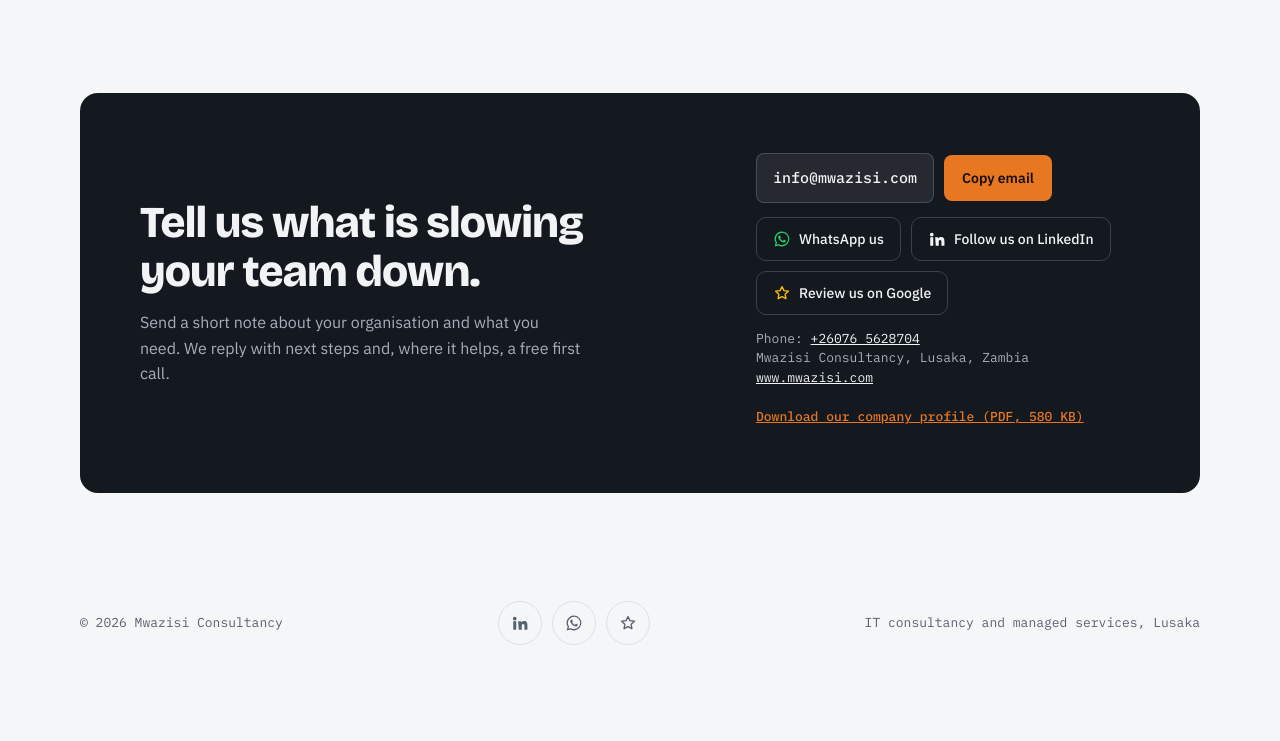
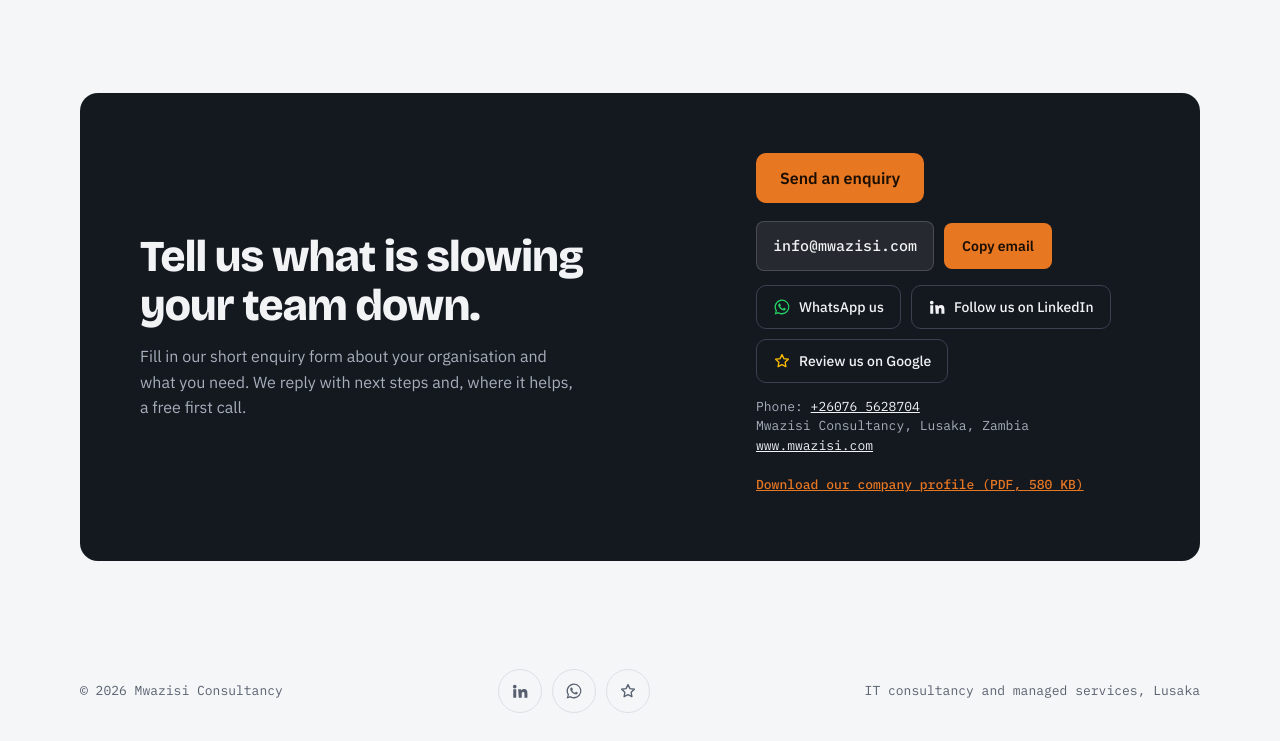
Before and after one commit to TapDancingKeyBoard/mwazisi-website, a plain HTML site: page index.html in a window 1280 px wide. Shown: the part 5023-5764 px from the top of the page. Before the commit the page ends 5696 px from the top, so only its background shows below. Drawn offline with nearby package versions, Linux system fonts and the light colour scheme.

Commit message:
Add Send an enquiry button linking to the enquiry form
Co-Authored-By: Claude Opus 5.5 <noreply@anthropic.com>

```diff
--- a/index.html
+++ b/index.html
@@ -328,6 +328,8 @@ section{padding-block:72px}
 .contact{background:var(--band);color:var(--band-fg);border-radius:18px;padding:clamp(28px,5vw,60px);display:grid;grid-template-columns:1.2fr .8fr;gap:40px;align-items:center}
 .contact h2{font-size:clamp(28px,4vw,44px);font-weight:800}
 .contact p{margin-top:14px;color:var(--band-muted);max-width:46ch}
+.enquire{display:inline-flex;align-items:center;justify-content:center;min-height:50px;padding:0 24px;margin-bottom:18px;border-radius:10px;background:var(--accent);color:var(--accent-ink);font:600 16px/1 var(--font-body);text-decoration:none}
+.enquire:hover{filter:brightness(1.08)}
 .mail{display:flex;gap:10px;flex-wrap:wrap;align-items:center}
 .mail code{font:500 15px/1.3 var(--font-mono);padding:14px 16px;border-radius:8px;background:rgba(255,255,255,.08);border:1px solid rgba(255,255,255,.16);overflow-wrap:anywhere;user-select:all}
 .mail button{min-height:46px;padding:0 18px;border-radius:8px;border:0;background:var(--accent);color:var(--accent-ink);font:600 14px var(--font-body);cursor:pointer}
@@ -596,9 +598,10 @@ footer .social a:hover{color:var(--accent-text);border-color:var(--accent-text)}
     <div class="contact">
       <div>
         <h2>Tell us what is slowing your team down.</h2>
-        <p>Send a short note about your organisation and what you need. We reply with next steps and, where it helps, a free first call.</p>
+        <p>Fill in our short enquiry form about your organisation and what you need. We reply with next steps and, where it helps, a free first call.</p>
       </div>
       <div>
+        <a class="enquire" href="https://forms.cloud.microsoft/r/iQzCTrLuWx" target="_blank" rel="noopener">Send an enquiry</a>
         <div class="mail">
           <code id="email">info@mwazisi.com</code>
           <button type="button" id="copy">Copy email</button>
```
